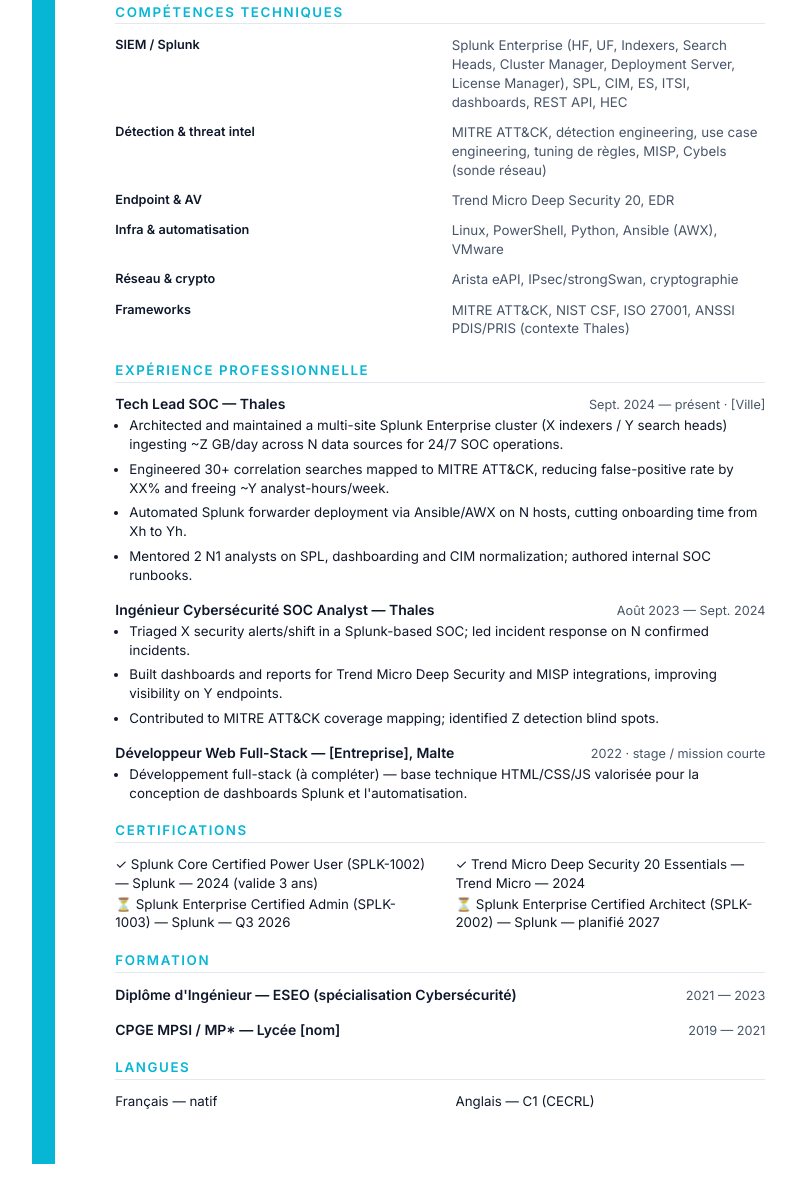
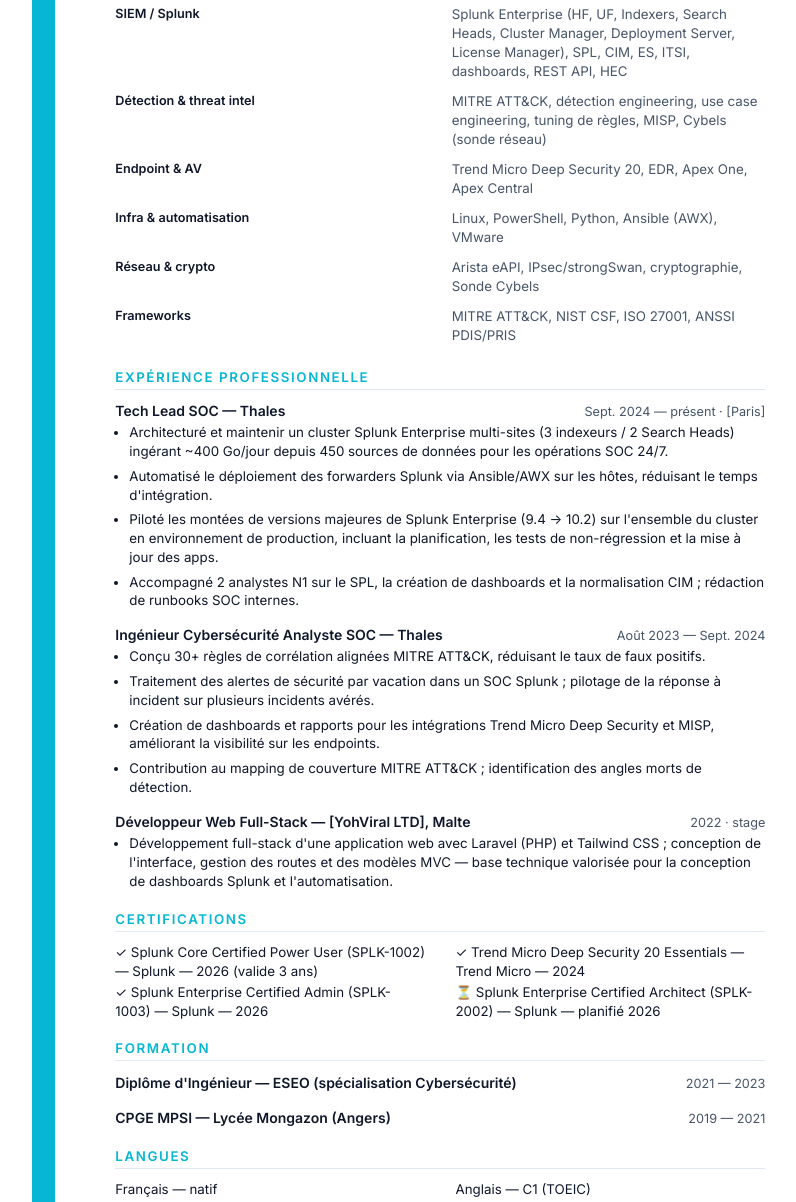
Before and after one commit to Tcourivaud/CV, a plain HTML site: page index.html in a window 1280 px wide. Shown: the part 327-1529 px from the top of the page, without its empty margins (211-1007 px from the left). Before the commit the page ends 1491 px from the top, so only its background shows below. Drawn offline with Linux system fonts and the light colour scheme.

Commit message:
Revise resume content and structure in index.html
Updated the HTML structure and content of the resume for Tom Courivaud, including changes to the job titles, skills, and certifications.

```diff
--- a/index.html
+++ b/index.html
@@ -71,15 +71,14 @@
     <div class="role">Tech Lead SOC · Ingénieur Splunk · Détection Engineering</div>
     <div class="contact">
       <span>La Réunion (974) — full remote / hybride</span>
-      <a href="mailto:...">tom@example.com</a>
-      <a href="https://linkedin.com/in/...">linkedin.com/in/tomcourivaud</a>
-      <a href="https://github.com/...">github.com/...</a>
+      <a href="mailto:tom.courivaud79@gmail.com">tom.courivaud79@gmail.com</a>
+      <a href="https://linkedin.com/in/tom-courivaud">LinkedIn</a>
     </div>
   </header>
 
   <section>
     <h2>Profil</h2>
-    <p class="summary">Tech Lead SOC chez Thales depuis 2024, 3 ans en supervision et ingénierie SIEM en environnement défense. Expert Splunk full stack (Indexer Cluster, Search Head Cluster, ES, CIM) ; conception de règles de détection alignées MITRE ATT&amp;CK et orchestration Ansible/AWX. Splunk Power User (SPLK-1002) ; Enterprise Admin (SPLK-1003) en cours. Anglais C1.</p>
+    <p class="summary">Tech Lead SOC chez Thales depuis 2024, 3 ans en supervision et ingénierie SIEM en environnement défense. Expert Splunk full stack (Indexer Cluster, Search Head Cluster, ES, CIM) ; conception de règles de détection alignées MITRE ATT&amp;CK et orchestration Ansible/AWX. Splunk Power User (SPLK-1002) ; Enterprise Admin (SPLK-1003). Anglais C1.</p>
   </section>
 
   <section>
@@ -87,48 +86,48 @@
     <dl class="skills-grid">
       <dt>SIEM / Splunk</dt><dd>Splunk Enterprise (HF, UF, Indexers, Search Heads, Cluster Manager, Deployment Server, License Manager), SPL, CIM, ES, ITSI, dashboards, REST API, HEC</dd>
       <dt>Détection &amp; threat intel</dt><dd>MITRE ATT&amp;CK, détection engineering, use case engineering, tuning de règles, MISP, Cybels (sonde réseau)</dd>
-      <dt>Endpoint &amp; AV</dt><dd>Trend Micro Deep Security 20, EDR</dd>
+      <dt>Endpoint &amp; AV</dt><dd>Trend Micro Deep Security 20, EDR, Apex One, Apex Central</dd>
       <dt>Infra &amp; automatisation</dt><dd>Linux, PowerShell, Python, Ansible (AWX), VMware</dd>
-      <dt>Réseau &amp; crypto</dt><dd>Arista eAPI, IPsec/strongSwan, cryptographie</dd>
-      <dt>Frameworks</dt><dd>MITRE ATT&amp;CK, NIST CSF, ISO 27001, ANSSI PDIS/PRIS (contexte Thales)</dd>
+      <dt>Réseau &amp; crypto</dt><dd>Arista eAPI, IPsec/strongSwan, cryptographie, Sonde Cybels</dd>
+      <dt>Frameworks</dt><dd>MITRE ATT&amp;CK, NIST CSF, ISO 27001, ANSSI PDIS/PRIS</dd>
     </dl>
   </section>
 
   <section>
     <h2>Expérience professionnelle</h2>
-
     <article class="job">
       <div class="job-head">
         <span class="job-title">Tech Lead SOC — Thales</span>
-        <span class="job-meta">Sept. 2024 — présent · [Ville]</span>
+        <span class="job-meta">Sept. 2024 — présent · [Paris]</span>
       </div>
       <ul>
-        <li>Architected and maintained a multi-site Splunk Enterprise cluster (X indexers / Y search heads) ingesting ~Z GB/day across N data sources for 24/7 SOC operations.</li>
-        <li>Engineered 30+ correlation searches mapped to MITRE ATT&amp;CK, reducing false-positive rate by XX% and freeing ~Y analyst-hours/week.</li>
-        <li>Automated Splunk forwarder deployment via Ansible/AWX on N hosts, cutting onboarding time from Xh to Yh.</li>
-        <li>Mentored 2 N1 analysts on SPL, dashboarding and CIM normalization; authored internal SOC runbooks.</li>
+        <li>Architecturé et maintenir un cluster Splunk Enterprise multi-sites (3 indexeurs / 2 Search Heads) ingérant ~400 Go/jour depuis 450 sources de données pour les opérations SOC 24/7.</li>
+        <li>Automatisé le déploiement des forwarders Splunk via Ansible/AWX sur les hôtes, réduisant le temps d'intégration.</li>
+        <li>Piloté les montées de versions majeures de Splunk Enterprise (9.4 → 10.2) sur l'ensemble du cluster en environnement de production, incluant la planification, les tests de non-régression et la mise à jour des apps.</li>
+        <li>Accompagné 2 analystes N1 sur le SPL, la création de dashboards et la normalisation CIM ; rédaction de runbooks SOC internes.</li>
       </ul>
     </article>
 
     <article class="job">
       <div class="job-head">
-        <span class="job-title">Ingénieur Cybersécurité SOC Analyst — Thales</span>
+        <span class="job-title">Ingénieur Cybersécurité Analyste SOC — Thales</span>
         <span class="job-meta">Août 2023 — Sept. 2024</span>
       </div>
       <ul>
-        <li>Triaged X security alerts/shift in a Splunk-based SOC; led incident response on N confirmed incidents.</li>
-        <li>Built dashboards and reports for Trend Micro Deep Security and MISP integrations, improving visibility on Y endpoints.</li>
-        <li>Contributed to MITRE ATT&amp;CK coverage mapping; identified Z detection blind spots.</li>
+        <li>Conçu 30+ règles de corrélation alignées MITRE ATT&amp;CK, réduisant le taux de faux positifs.</li>
+        <li>Traitement des alertes de sécurité par vacation dans un SOC Splunk ; pilotage de la réponse à incident sur plusieurs incidents avérés.</li>
+        <li>Création de dashboards et rapports pour les intégrations Trend Micro Deep Security et MISP, améliorant la visibilité sur les endpoints.</li>
+        <li>Contribution au mapping de couverture MITRE ATT&amp;CK ; identification des angles morts de détection.</li>
       </ul>
     </article>
 
     <article class="job">
       <div class="job-head">
-        <span class="job-title">Développeur Web Full-Stack — [Entreprise], Malte</span>
-        <span class="job-meta">2022 · stage / mission courte</span>
+        <span class="job-title">Développeur Web Full-Stack — [YohViral LTD], Malte</span>
+        <span class="job-meta">2022 · stage</span>
       </div>
       <ul>
-        <li>Développement full-stack (à compléter) — base technique HTML/CSS/JS valorisée pour la conception de dashboards Splunk et l'automatisation.</li>
+        <li>Développement full-stack d'une application web avec Laravel (PHP) et Tailwind CSS ; conception de l'interface, gestion des routes et des modèles MVC — base technique valorisée pour la conception de dashboards Splunk et l'automatisation.</li>
       </ul>
     </article>
   </section>
@@ -136,10 +135,10 @@
   <section>
     <h2>Certifications</h2>
     <div class="cert-list">
-      <div>✓ Splunk Core Certified Power User (SPLK-1002) — Splunk — 2024 (valide 3 ans)</div>
+      <div>✓ Splunk Core Certified Power User (SPLK-1002) — Splunk — 2026 (valide 3 ans)</div>
       <div>✓ Trend Micro Deep Security 20 Essentials — Trend Micro — 2024</div>
-      <div>⏳ Splunk Enterprise Certified Admin (SPLK-1003) — Splunk — Q3 2026</div>
-      <div>⏳ Splunk Enterprise Certified Architect (SPLK-2002) — Splunk — planifié 2027</div>
+      <div>✓ Splunk Enterprise Certified Admin (SPLK-1003) — Splunk — 2026</div>
+      <div>⏳ Splunk Enterprise Certified Architect (SPLK-2002) — Splunk — planifié 2026</div>
     </div>
   </section>
 
@@ -149,7 +148,7 @@
       <div class="job-head"><span class="job-title">Diplôme d'Ingénieur — ESEO (spécialisation Cybersécurité)</span><span class="job-meta">2021 — 2023</span></div>
     </div>
     <div class="job">
-      <div class="job-head"><span class="job-title">CPGE MPSI / MP* — Lycée [nom]</span><span class="job-meta">2019 — 2021</span></div>
+      <div class="job-head"><span class="job-title">CPGE MPSI — Lycée Mongazon (Angers)</span><span class="job-meta">2019 — 2021</span></div>
     </div>
   </section>
 
@@ -157,7 +156,7 @@
     <h2>Langues</h2>
     <div class="lang-list">
       <div>Français — natif</div>
-      <div>Anglais — C1 (CECRL)</div>
+      <div>Anglais — C1 (TOEIC)</div>
     </div>
   </section>
 </main>
```
